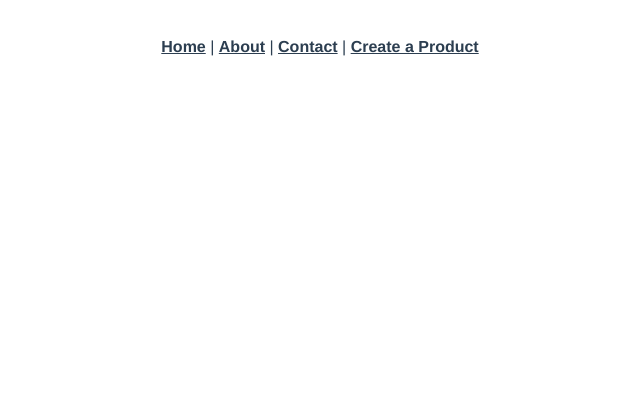
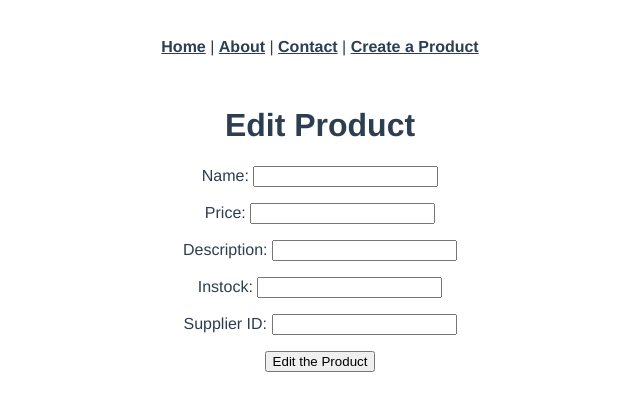
Before and after one commit to bartstachurski/mini_capstone_vue, a Vue app: page /products/1/edit in a window 1280 px wide. Shown: the top 410 px of the page, without its empty margins (320-960 px from the left). Built offline with nearby package versions, Linux system fonts and the light colour scheme; no server answers.

Commit message:
creates separate edit page via router and delete button on show page

```diff
--- a/src/router.js
+++ b/src/router.js
@@ -4,6 +4,7 @@ import Home from './views/Home.vue'
 import Contact from './views/Contact.vue'
 import NewProduct from './views/ProductsNew.vue'
 import ShowProduct from './views/ProductsShow.vue'
+import ProductsEdit from './views/ProductsEdit.vue'
 
 Vue.use(Router)
 
@@ -32,6 +33,11 @@ export default new Router({
       component: ShowProduct
     },
     {
+      path: '/products/:id/edit',
+      name: 'products-edit',
+      component: ProductsEdit
+    },
+    {
       path: '/about',
       name: 'about',
       // route level code-splitting
--- a/src/views/Home.vue
+++ b/src/views/Home.vue
@@ -7,23 +7,6 @@
       <p>Price: {{ product.price }}</p>
       <div><img v-bind:src="product.image_url" v-bind:alt="product.name"/></div>
       <router-link v-bind:to="`/products/${product.id}`">See More Info</router-link>
-      <!-- <p><button v-on:click="showProductDetails(product)">Show More Details</button></p> -->
-        <div v-if="false">
-          <p>Description: {{ product.description }}</p>
-          <p>In stock: {{ product.instock }}</p>
-          <p>Supplier ID: {{ product.supplier_id }}</p>
-
-          <p> Name: <input type="text" v-model="product.name"></p>
-          <p> Price: <input type="text" v-model="product.price"></p>
-          <p> Description: <input type="text" v-model="product.description"></p>
-          <p> Instock: <input type="text" v-model="product.instock"></p>
-          <p> Supplier ID: <input type="text" v-model="product.supplier_id"></p>
-          <button v-on:click="updateProduct(product)">Update the Product</button>
-        </div>
-        <hr>
-        <hr>
-      <button v-on:click="destroyProduct(product)">Destroy this Product</button>
-        <hr>
     </div>
   </div>
 </template>
@@ -70,7 +53,7 @@ export default {
         theProduct.supplier_id = response.data.supplier_id;
       });
     },
-    destroyProduct: function(theProduct) {
+destroyProduct: function(theProduct) {
       axios.delete('/api/products/' + theProduct.id, theProduct).then(response => {
         console.log(response.data);
         var index = this.products.indexOf(theProduct);
--- /dev/null
+++ b/src/views/ProductsEdit.vue
@@ -0,0 +1,60 @@
+<template>
+  <div class="edit">
+    <h1>{{ message }}</h1>
+    <form v-on:submit.prevent="editProduct()">
+      <p> Name: <input type="text" v-model="newProductName"></p>
+      <p> Price: <input type="text" v-model="newProductPrice"></p>
+      <p> Description: <input type="text" v-model="newProductDescription"></p>
+      <p> Instock: <input type="text" v-model="newProductInstock"></p>
+      <p> Supplier ID: <input type="text" v-model="NewProductSupplierId"></p>
+      <input type="submit" value="Edit the Product">
+    </form>
+  </div>
+</template>
+
+<style>
+</style>
+
+<script>
+import axios from "axios"
+
+export default {
+  data: function() {
+    return {
+      message: "Edit Product",
+      newProductName: "",
+      newProductPrice: "",
+      newProductDescription: "",
+      newProductInstock: "",
+      NewProductSupplierId: ""
+    };
+  },
+  created: function() {
+    axios.get(`/api/products/${this.$route.params.id}`).then(response => {
+      console.log(response.data);
+      this.newProductName = response.data.name;
+      this.newProductPrice = response.data.price;
+      this.newProductDescription = response.data.description;
+      this.newProductInstock = response.data.instock;
+      this.NewProductSupplierId = response.data.supplier_id;
+    });
+  },
+  methods: {
+    editProduct: function() {
+      console.log("in the editRecipe function");
+      var newProduct = {
+        name: this.newProductName,
+        price: this.newProductPrice,
+        description: this.newProductDescription,
+        instock: this.newProductInstock,
+        supplier_id: this.NewProductSupplierId
+      };
+      axios.patch(`/api/products/${this.$route.params.id}`, newProduct).then(response => {
+        console.log('in the callback for the edit recipe function');
+        console.log(response.data);
+        this.$router.push('/');
+      });
+    }
+  }
+};
+</script>
--- a/src/views/ProductsShow.vue
+++ b/src/views/ProductsShow.vue
@@ -6,6 +6,8 @@
     <p>Description: {{ product.description }}</p>
     <p>Instock: {{ product.instock }}</p>
     <p>Supplier: {{ product.supplier_name }}</p>
+    <button v-on:click="destroyProduct()">Destroy Product</button>
+    <router-link v-bind:to="`/products/${product.id}/edit`"> Edit Product</router-link>
   </div>
 </template>
 
@@ -28,6 +30,12 @@ export default {
       this.product = response.data;
     });
   },
-  methods: {}
+  methods: {
+    destroyProduct: function() {
+      axios.delete('/api/products/' + this.product.id).then(response => {
+        this.$router.push('/');
+      });
+    }
+  }
 };
 </script>
```
